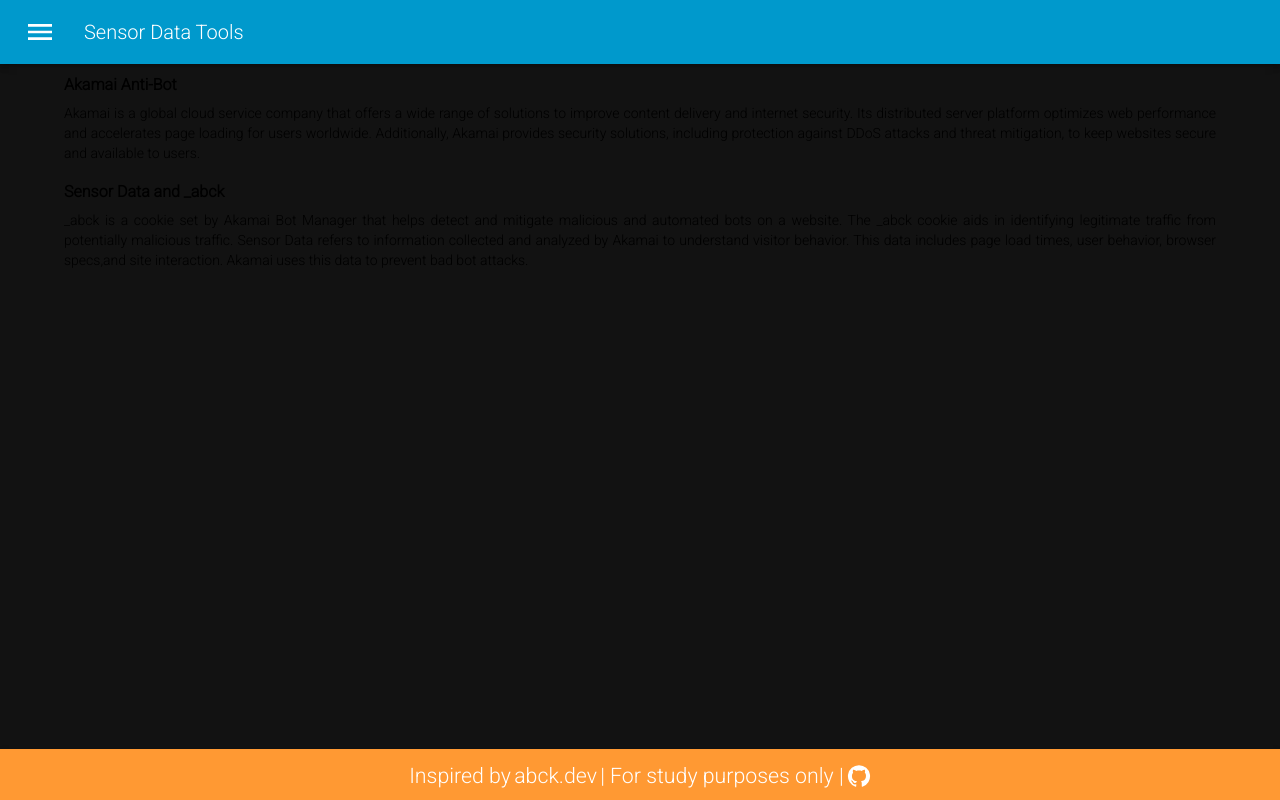
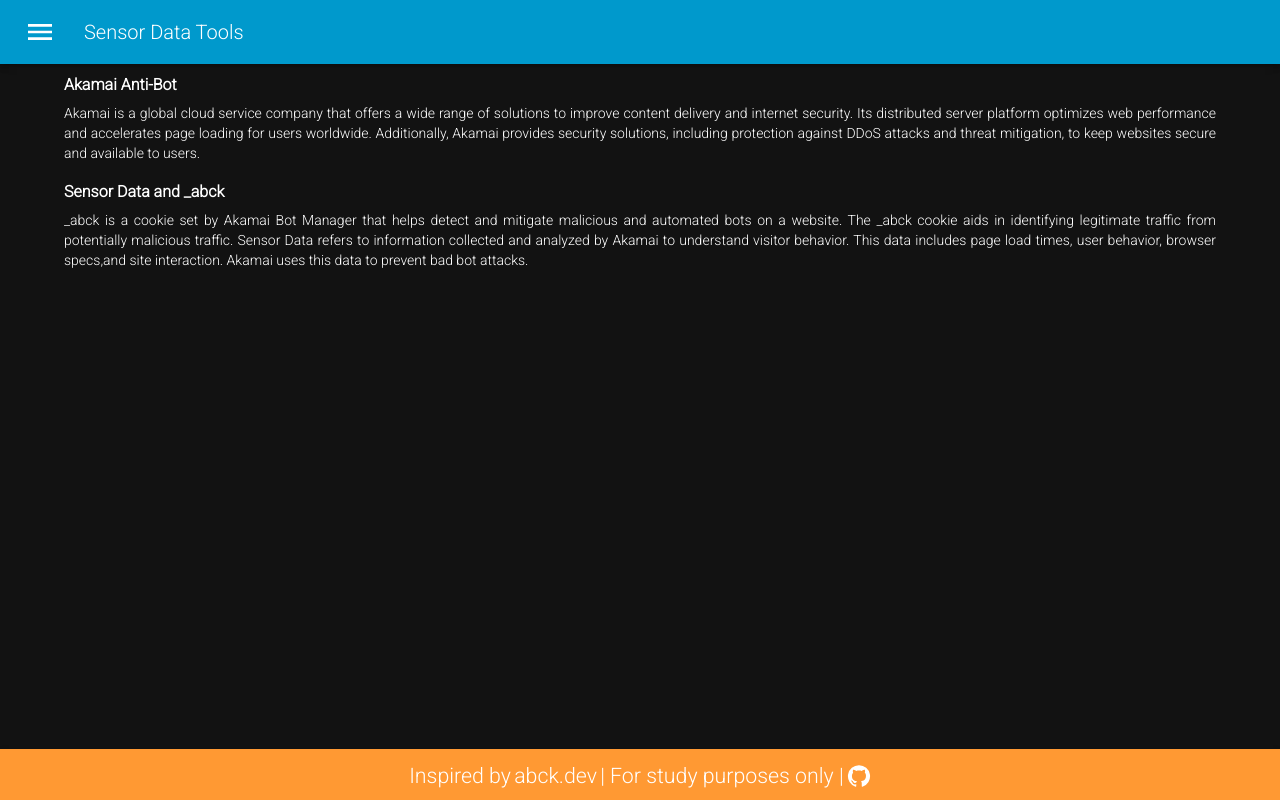
Before and after one commit to klenne/akamai-sensor-data-tools, a React app: page / in a window 1280 px wide. Built offline with nearby package versions, Linux system fonts and the light colour scheme.

Commit message:
fix in text color

```diff
--- a/src/App.tsx
+++ b/src/App.tsx
@@ -16,6 +16,7 @@
     display: "flex",
     flexDirection: "column",
     alignItems: "center",
+    color:theme.palette.text.primary
 
   },
   toastBody:{
```
